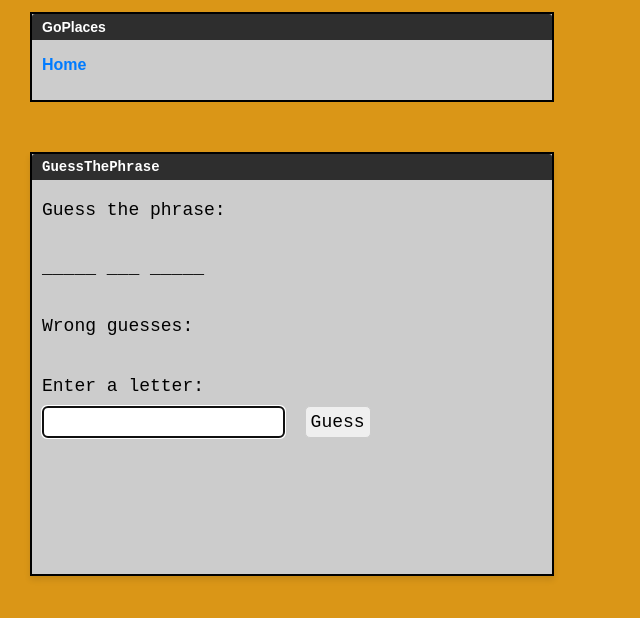
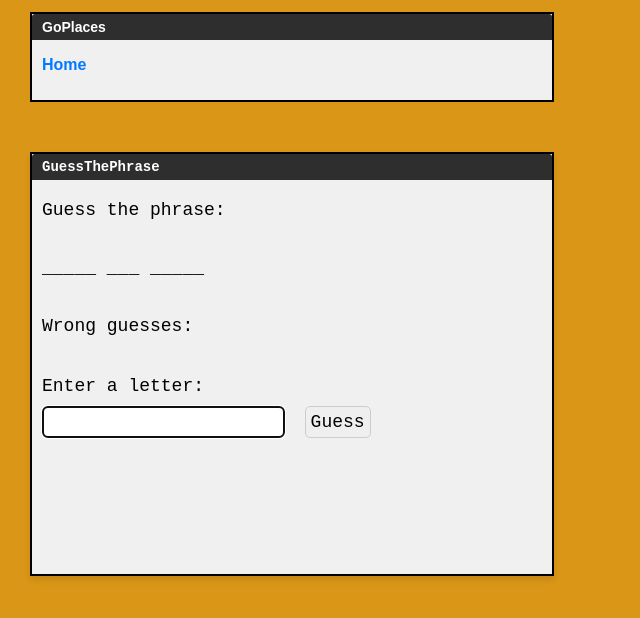
Before and after one commit to tehlon-online/David, a plain HTML site: page index.html in a window 1280 px wide. Shown: the part 78-696 px from the top of the page, without its empty margins (0-640 px from the left). Drawn offline with Linux system fonts and the light colour scheme.

Commit message:
Update index.html

```diff
--- a/index.html
+++ b/index.html
@@ -15,7 +15,7 @@
             width: 500px;
             min-height: 400px;
             border: 2px solid #000;
-            background-color: #cccccc; /* Changed to a slightly darker shade */
+            background-color: #f0f0f0; /* Changed to a slightly darker shade */
             margin: 50px 0 0 30px;
             padding: 10px;
             position: relative;
@@ -70,7 +70,7 @@
             text-align: center;
         }
         .link-box {
-            background-color: #cccccc; /* Changed to a slightly darker shade */
+            background-color: #f0f0f0; /* Changed to a slightly darker shade */
             border: 2px solid #000;
             padding: 10px;
             margin-bottom: 10px;
```
